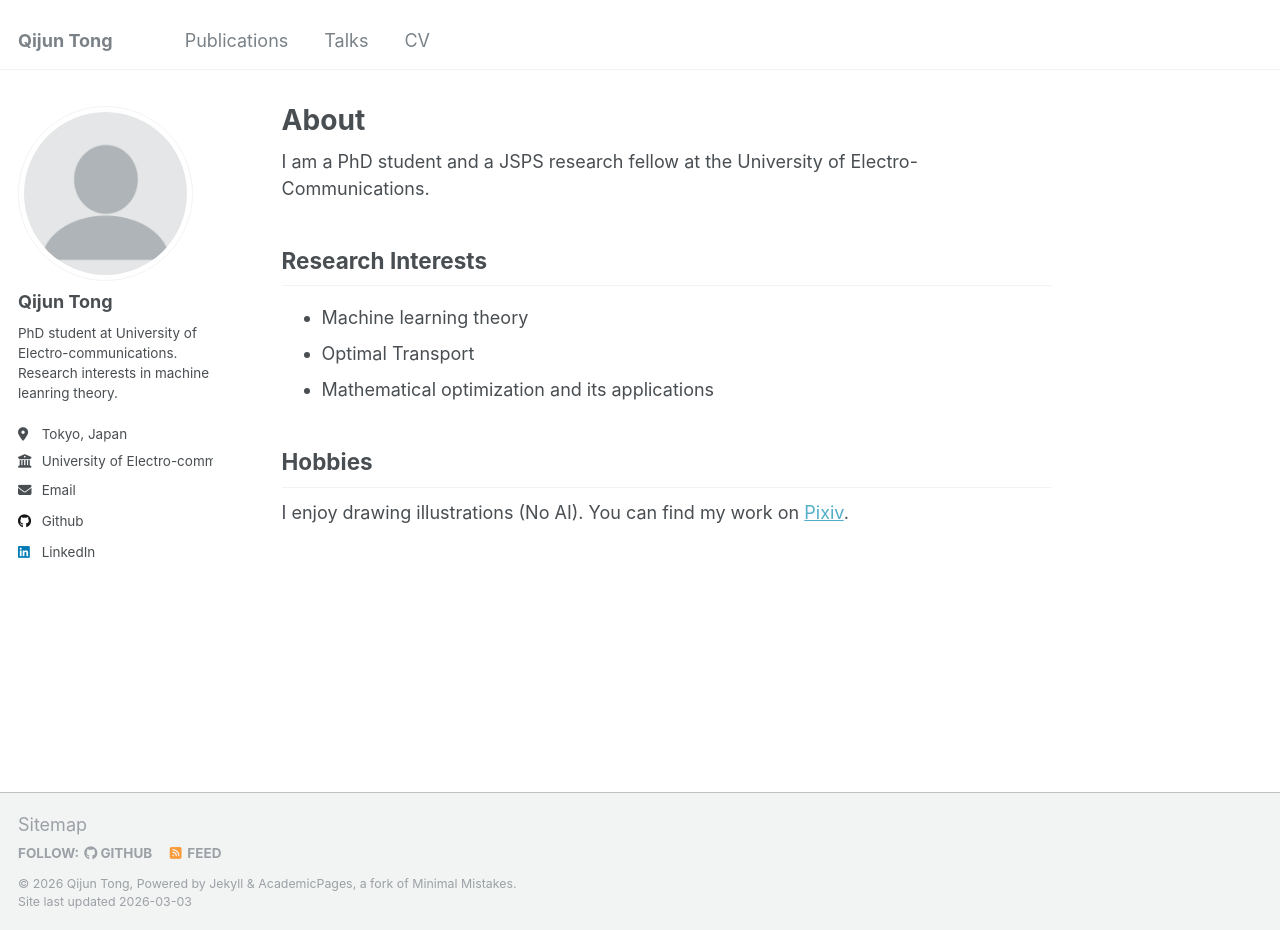
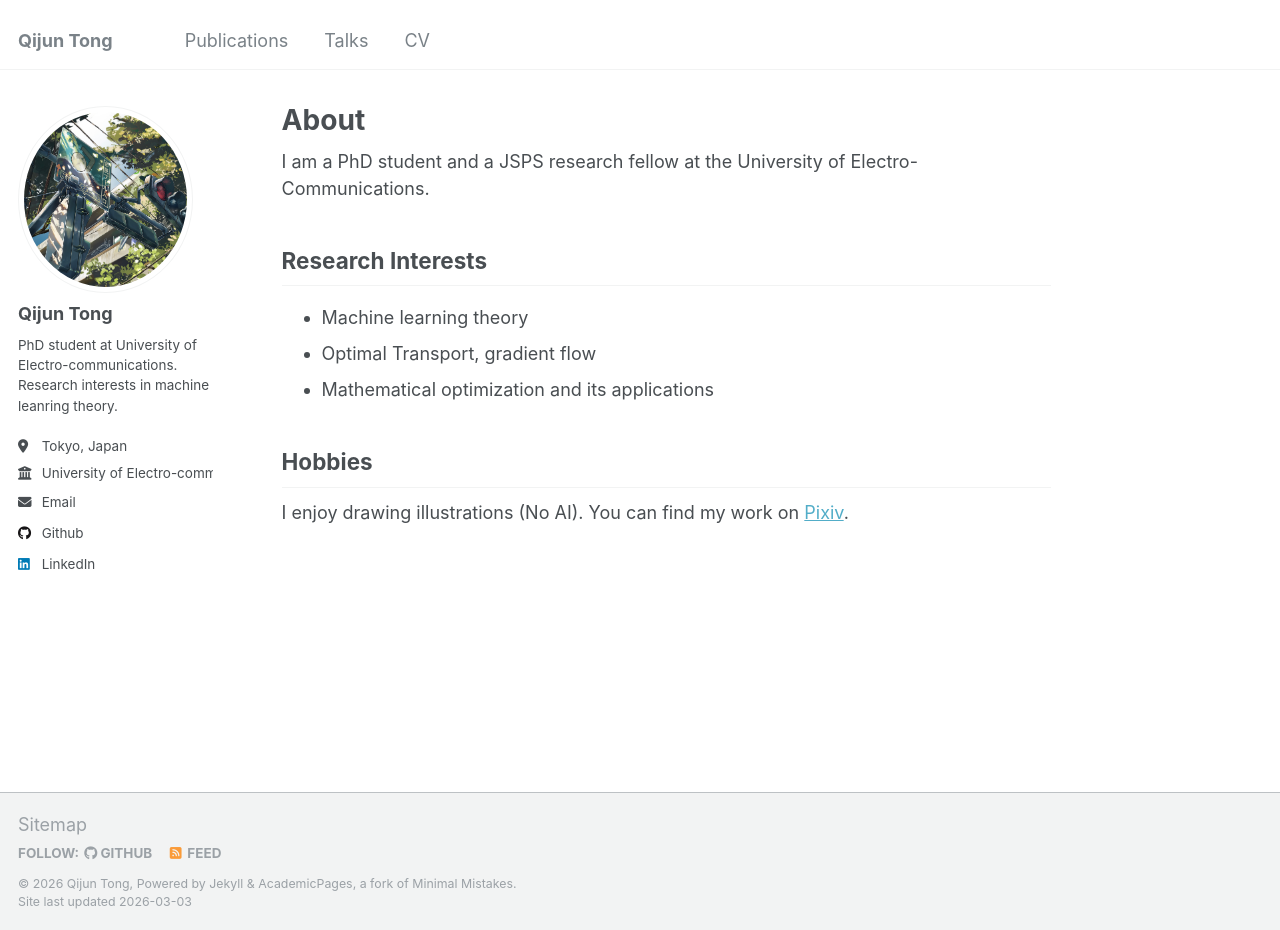
Before and after one commit to QijunTong0/QijunTong, a Jekyll site: the page built from _pages/about.md, in a window 1280 px wide and 930 px high. Built offline with Jekyll 4.4.1, drawn with Linux system fonts in a browser that asks for light colours.

Commit message:
Update author profile: change avatar to profile.jpg and enhance research interests description

```diff
--- a/_config.yml
+++ b/_config.yml
@@ -21,7 +21,7 @@ repository               : "QijunTong0/QijunTong0.github.io"
 #               Additional customization can be done by editing /_includes/author-profile.html
 author:
   # Biographic information
-  avatar           : "profile.png"
+  avatar           : "profile.jpg"
   name             : "Qijun Tong"
   pronouns         : # example: "she/her"
   bio              : "PhD student at University of Electro-communications. Research interests in machine leanring theory."
--- a/_pages/about.md
+++ b/_pages/about.md
@@ -12,7 +12,7 @@ I am a PhD student and a JSPS research fellow at the University of Electro-Commu
 ## Research Interests
 
 - Machine learning theory
-- Optimal Transport
+- Optimal Transport, gradient flow
 - Mathematical optimization and its applications
 
 ## Hobbies
```
Also changed, not shown: images/profile.jpg (added).
